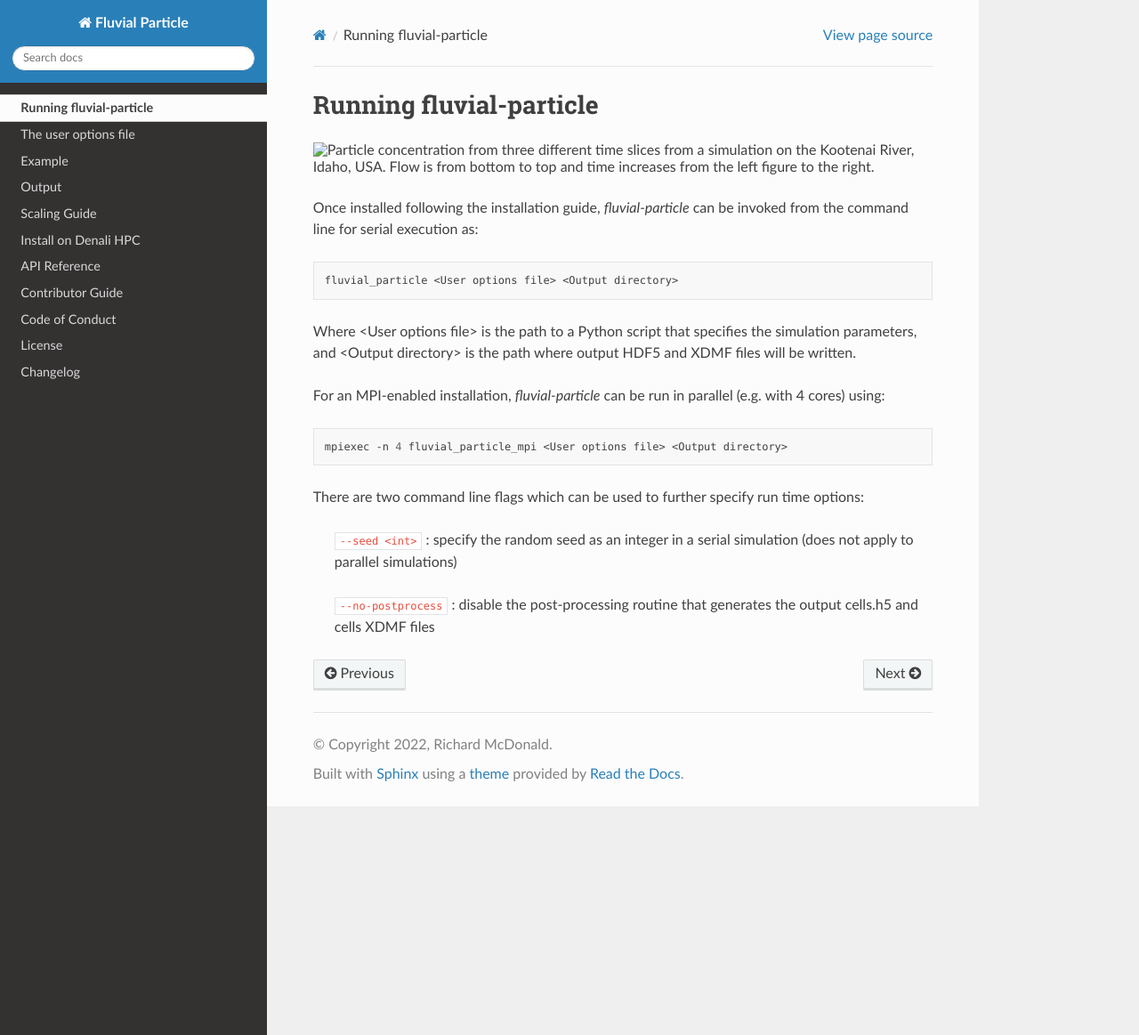
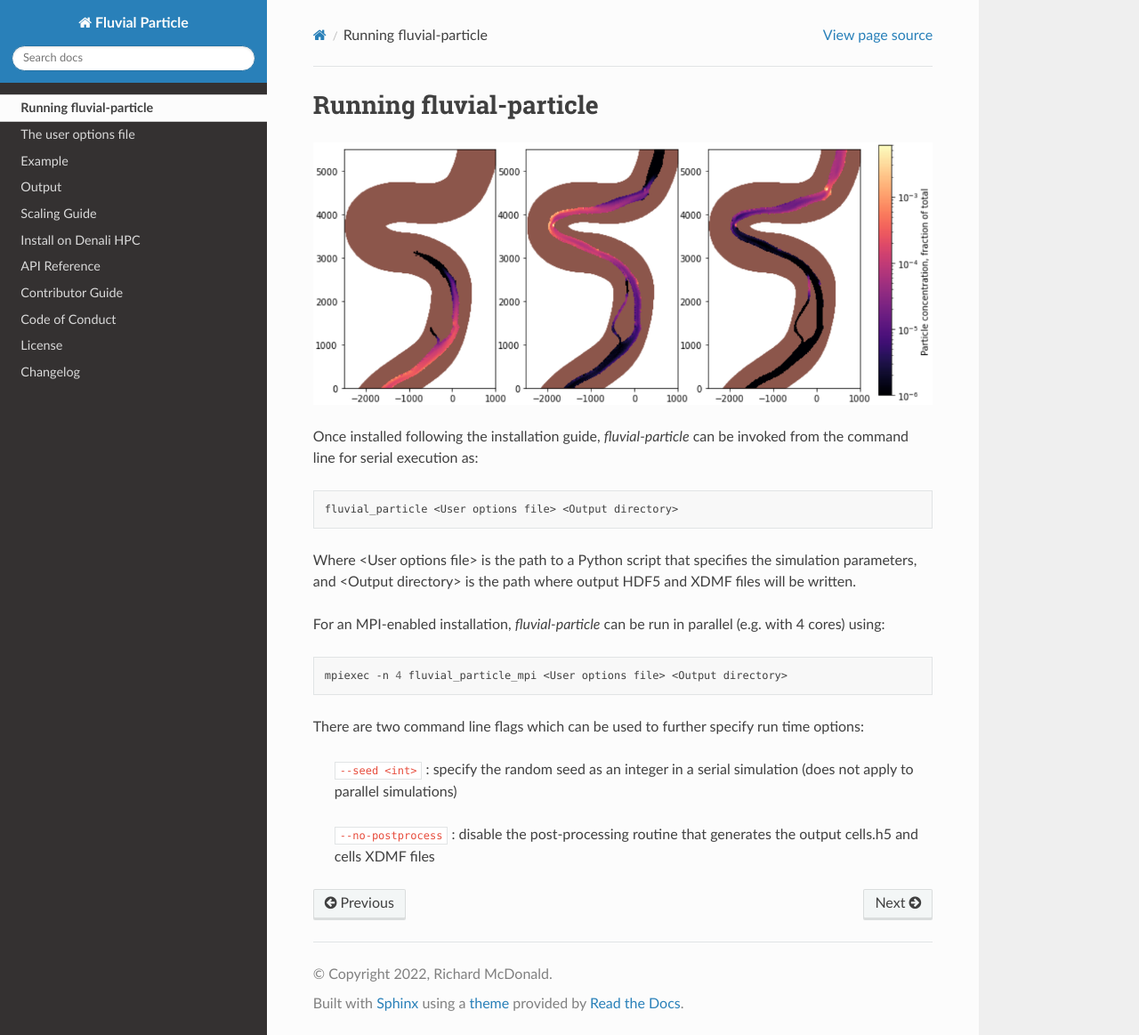
Before and after one commit to rmcd-mscb/fluvial-particle, a Sphinx documentation site: the page built from docs/usage.rst, in a window 1280 px wide and 1163 px high. Shown: the whole window at 89% size. Built offline with Sphinx 7.4.7 and the Read the Docs theme 2.0.0, drawn with Linux system fonts in a browser that asks for light colours; pages that are not in the unit, such as notebooks, are missing from menus.

Commit message:
fix typo

```diff
--- a/docs/usage.rst
+++ b/docs/usage.rst
@@ -2,7 +2,7 @@
 Running fluvial-particle
 ========================
 
-.. image:: data/simulation_example.png
+.. image:: data/simulation_example.PNG
     :alt: Particle concentration from three different time slices from a simulation on the Kootenai River, Idaho, USA. Flow is from bottom to top and time increases from the left figure to the right.
 
 .. role:: bash(code)
```
